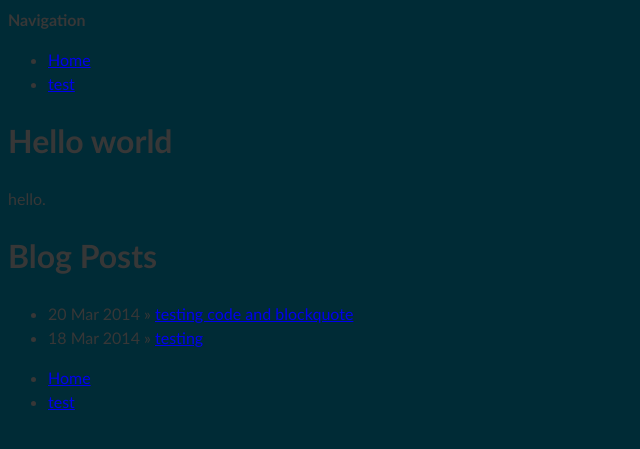
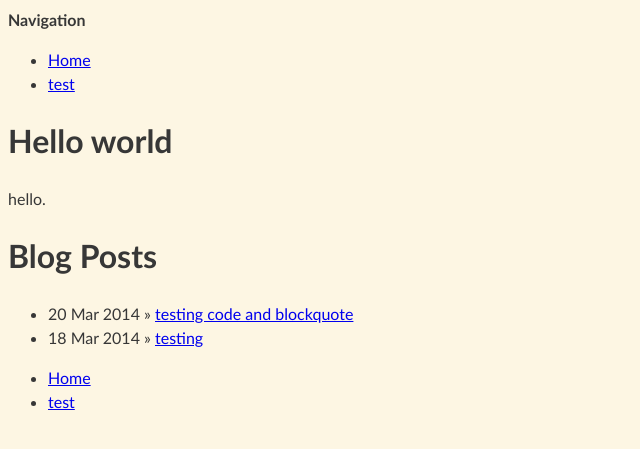
Before and after one commit to riceissa/abc, a Jekyll site: the page built from index.html, in a window 1280 px wide. Shown: the top 449 px of the page, without its empty margins (0-640 px from the left). Built offline with Jekyll 4.4.1, drawn with Linux system fonts in a browser that asks for light colours; Markdown is read by kramdown in place of the engine named in the settings.

Commit message:
solarized bg

```diff
--- a/css/common.css
+++ b/css/common.css
@@ -4,7 +4,7 @@ color: #ffffff}
 body {
   box-sizing: border-box;
   color:#373737;
-  background: #002b36;
+  background: #fdf6e3;
   font-color: #586e75;
   font-size: 16px;
   font-family: 'Myriad Pro', Calibri, Helvetica, Arial, sans-serif;
```
